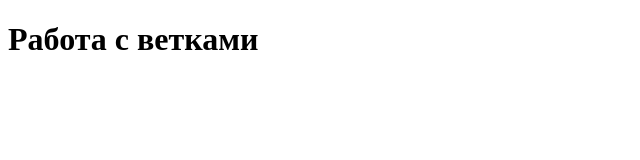
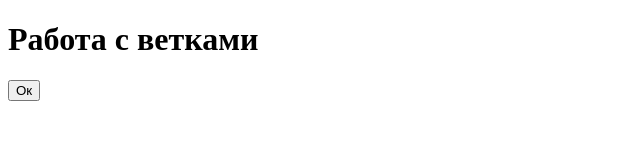
Before and after one commit to KseniaRumyantseva/work-git, a plain HTML site: page index.html in a window 1280 px wide. Shown: the full height of the page, 0-640 px from the left. Drawn offline with Linux system fonts and the light colour scheme.

Commit message:
added button

```diff
--- a/index.html
+++ b/index.html
@@ -9,6 +9,7 @@
 </head>
 <body>
     <h1>Работа с ветками</h1>
+    <button>Ок</button>
     <script src="script.js"></script>
 </body>
 </html>
```
